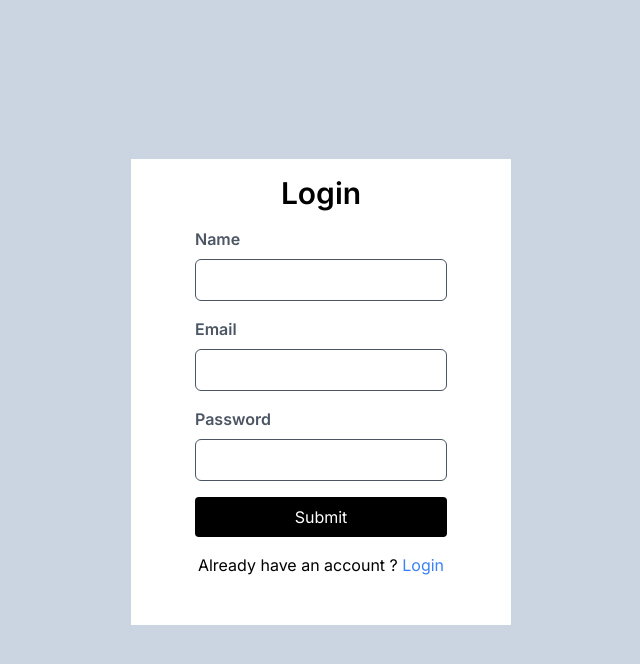
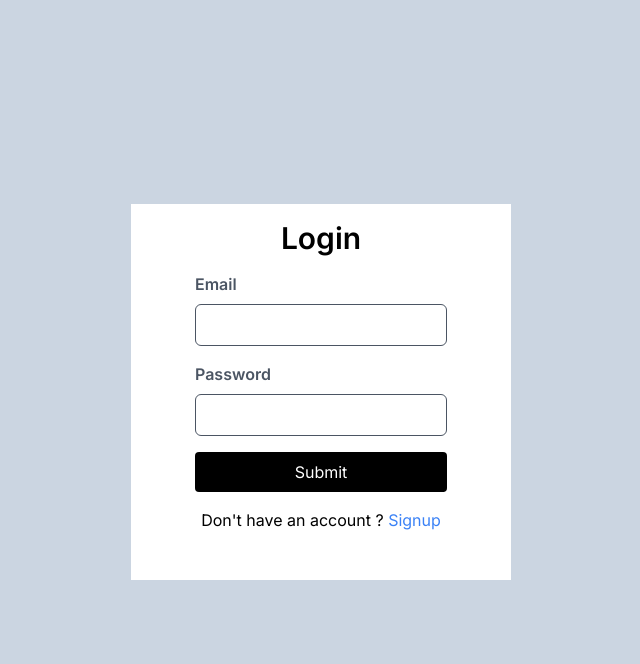
Before and after one commit to shakilshegu/my-new-project, a Next.js app: page /login in a window 1280 px wide. Shown: the top 664 px of the page, without its empty margins (319-959 px from the left). Built offline with nearby package versions, Linux system fonts and the light colour scheme.

Commit message:
new commit

```diff
--- a/src/app/login/page.jsx
+++ b/src/app/login/page.jsx
@@ -3,17 +3,17 @@ import { useState } from "react";
 import Input from "../components/input";
 import Link from "next/link";
 
-const defaultData = { name: "", email: "", password: "" };
+const defaultData = { email: "", password: "" };
 const Login = () => {
   const [data, setData] = useState(defaultData);
   const onValueChange = (e) => {
-    setData({ ...data, [e.targest.name]:e.targest.value });
+    setData({ ...data, [e.targest.email]: e.targest.value });
   };
-  const onRegister = (e) => {
+  const onLogin = (e) => {
     e.preventDefault();
-    if(!data.name || !data.email || !data.password){
-        alert("please fill all mandatory fildes")
-        return
+    if (!data.email || !data.password) {
+      alert("please fill all mandatory fildes");
+      return;
     }
     //api call
   };
@@ -24,13 +24,6 @@ const Login = () => {
           Login
         </h1>
         <form action="">
-          <Input
-            label="Name"
-            id="name"
-            type="text"
-            value={data.name}
-            onChage={(e) => onValueChange(e)}
-          />
           <Input
             label="Email"
             Id="email"
@@ -47,15 +40,15 @@ const Login = () => {
           />
           <button
             className=" bg-black hover:bg-slate-500 text-white py-2 px-4 rounded  w-full  "
-            onClick={(e) => onRegister(e)}
+            onClick={(e) => onLogin(e)}
           >
             Submit
           </button>
           <p className="mt-4 text-center  ">
-            Already have an account ?
-            <Link href="/login" className="text-blue-500 hover:underline">
+            Don't have an account ?
+            <Link href="/register" className="text-blue-500 hover:underline">
               {" "}
-              Login
+              Signup
             </Link>
           </p>
         </form>
--- a/src/app/register/page.jsx
+++ b/src/app/register/page.jsx
@@ -7,7 +7,7 @@ const defaultData = { name: "", email: "", password: "" };
 const Register = () => {
   const [data, setData] = useState(defaultData);
   const onValueChange = (e) => {
-    setData({ ...data, [e.targest.name]:e.targest.value });
+    setData({ ...data, [e.targest.name]: e.targest.value });
   };
   const onRegister = (e) => {
     e.preventDefault();
```
